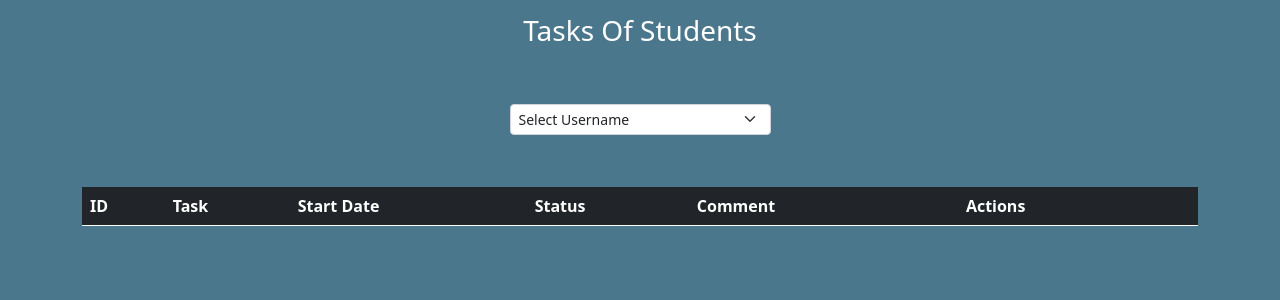
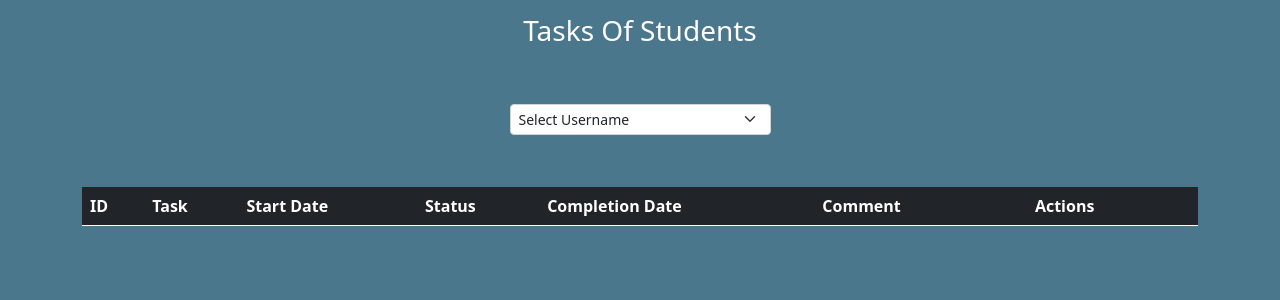
Before and after one commit to Prasad4s/Student_Task_Application, a Django app: page /monitor_home/ in a window 1280 px wide. Shown: the part 142-442 px from the top of the page. Run offline with Django 4.2, Linux system fonts and the light colour scheme; a user stored in the database is signed in; tables that the repository leaves empty hold one stand-in row (values such as "Sample post"); lists and menus that the app fills with data are empty.

Commit message:
added completion date to role:monitor

```diff
--- a/home/views.py
+++ b/home/views.py
@@ -288,6 +288,10 @@ def update_monitor_task(request, task_id):
         task.comment = comment
         task.updated_by = f"{request.user.username} - {request.user.profile.role}"
 
+        completion_date = request.POST.get('completion_date')
+        if completion_date:
+            task.task_completion_date = completion_date
+
         # Save the updated task
         task.save()
 
--- a/templates/home/monitor_home.html
+++ b/templates/home/monitor_home.html
@@ -32,7 +32,7 @@
                         <th scope="col">Task</th>
                         <th scope="col">Start Date</th>
                         <th scope="col">Status</th>
-
+                        <th scope="col">Completion Date</th>
                         <th scope="col">Comment</th>
                         {% if user.is_authenticated %}
                             <th scope="col" class="text-start ps-5">Actions</th>
@@ -88,6 +88,13 @@
                                     ${task.task_status}
                                     {% endif %}
                                 </td>
+                                <td>
+                                    {% if user.is_authenticated %}
+                                    <input type="date" id="completion-date-${task.id}" class="form-control form-control-sm" value="${task.task_completion_date || ''}">
+                                    {% else %}
+                                    ${task.task_completion_date}
+                                    {% endif %}
+                                </td>
 
                                 <td><input type="text" class="form-control form-control-sm" value="${task.comment}"></td>
                                 {% if user.is_authenticated %}
@@ -123,6 +130,9 @@
         var selectedStatus = selectElement.value;
         console.log(selectedStatus); // Log the selected status value
 
+        var completionDateInput = document.getElementById("completion-date-" + taskId);
+        var completionDate = completionDateInput ? completionDateInput.value : null;
+
         var commentInput = document.querySelector(`#task-table-body tr[data-task-id="${taskId}"] input[type="text"]`);
         console.log(commentInput); // Check if the comment input element is retrieved successfully
         var comment = commentInput.value;
@@ -133,6 +143,7 @@
         formData.append('status', selectedStatus);
         formData.append('comment', comment);
         formData.append('username', selectedUsername);
+        formData.append('completion_date', completionDate);
 
         // Send an AJAX request to update the task
         var xhr = new XMLHttpRequest();
```
